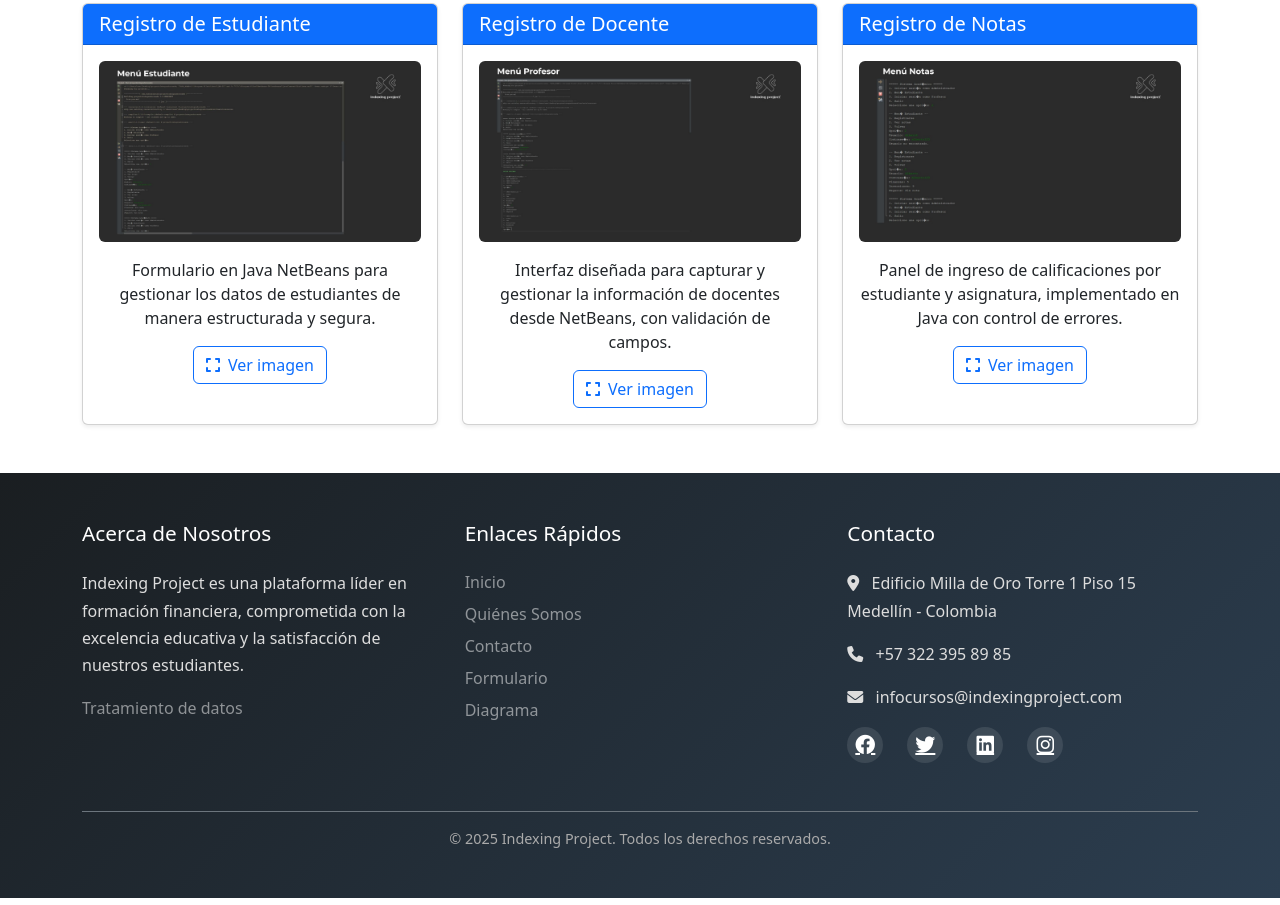
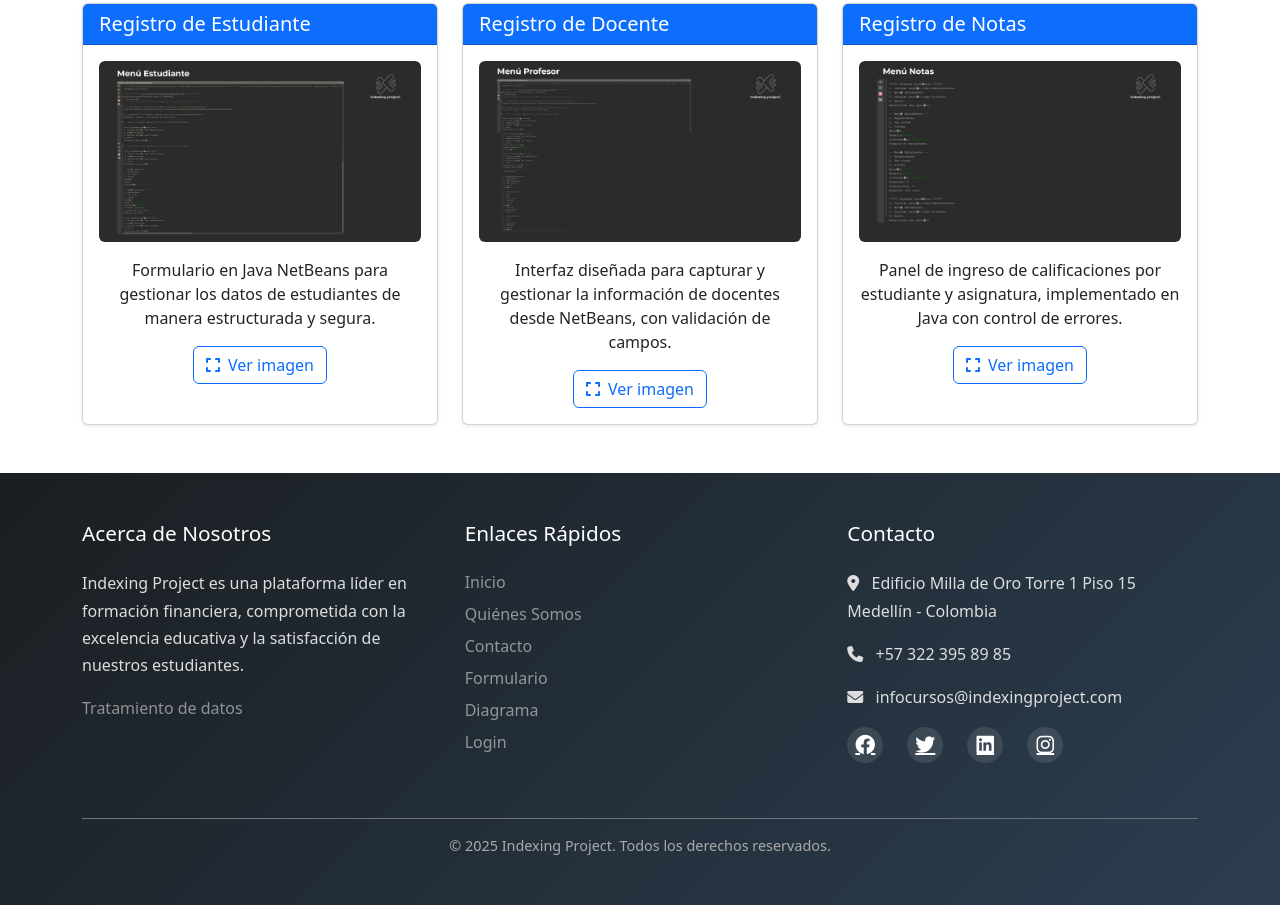
Before and after one commit to lugosoftinnovation/Proyecto-Integrador-Indexing-Project, a plain HTML site: page logica.html in a window 1280 px wide. Shown: the part 351-1256 px from the top of the page. Drawn offline with nearby package versions, Linux system fonts and the light colour scheme.

Commit message:
Fix_Logica_Login

```diff
--- a/logica.html
+++ b/logica.html
@@ -38,7 +38,7 @@
           <li class="nav-item"><a class="nav-link" href="Contactos.html">Contactos</a></li>
           <li class="nav-item"><a class="nav-link" href="diagrama.html">Diagrama</a></li>
           <li class="nav-item"><a class="nav-link active" href="logica.html">Lógica</a></li>
-          <li class="nav-item"><a class="nav-link active" href="logica.html">Login</a></li>
+          <li class="nav-item"><a class="nav-link active" href="login.html">Login</a></li>
         </ul>
       </div>
     </div>
@@ -115,6 +115,7 @@
           <li class="mb-2"><a href="contactos.html" class="text-white-50 text-decoration-none">Contacto</a></li>
           <li class="mb-2"><a href="formulario.html" class="text-white-50 text-decoration-none">Formulario</a></li>
           <li class="mb-2"><a href="diagrama.html" class="text-white-50 text-decoration-none">Diagrama</a></li>
+          <li class="mb-2"><a href="login.html" class="text-white-50 text-decoration-none">Login</a></li>
         </ul>
       </div>
 
```
